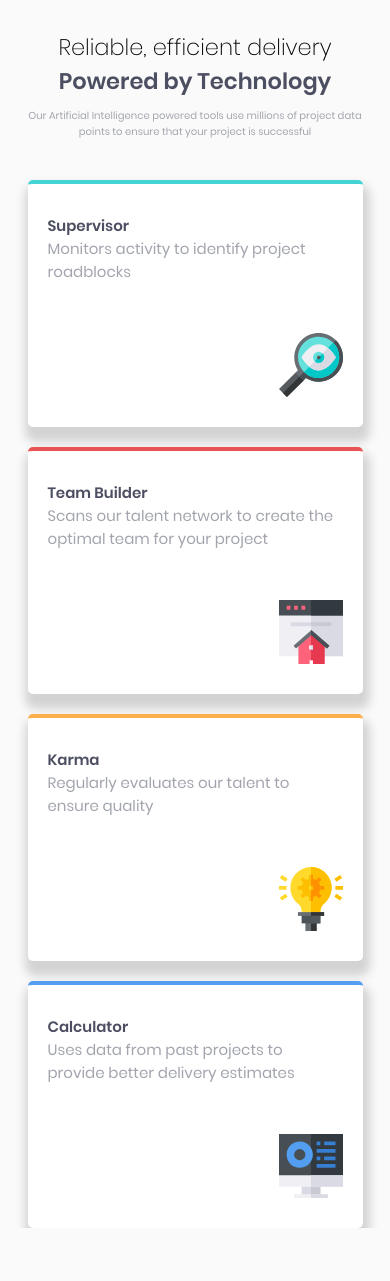
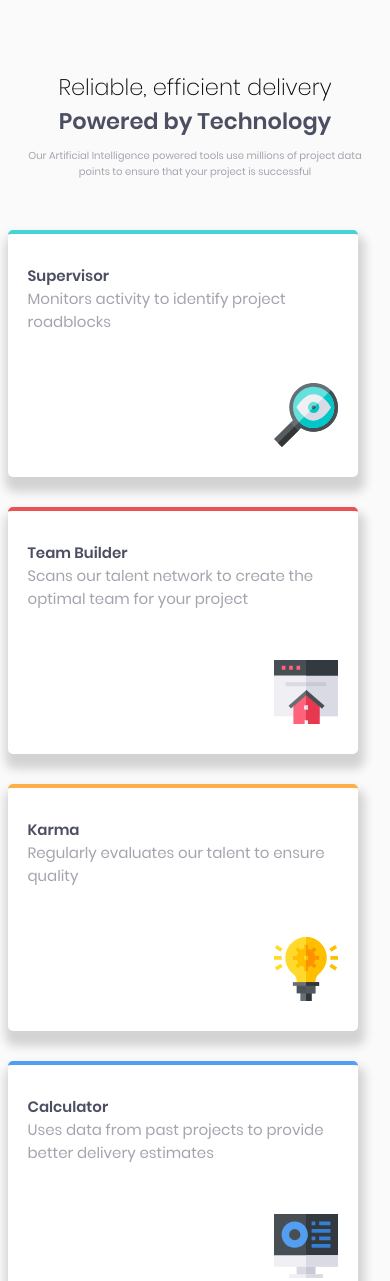
Before and after one commit to Andro87/git-four-card-feature-section, a plain HTML site: page index.html in a window 390 px wide. Shown: the top 1281 px of the page. Before the commit the page ends 1228 px from the top, so only its background shows below. Drawn offline with Linux system fonts and the light colour scheme.

Commit message:
[Changes] -css changes

```diff
--- a/css/style.css
+++ b/css/style.css
@@ -31,10 +31,7 @@ body{
 .section{
     display: flex;
     width: 100%;
-}
-
-.section--margin{
-    margin-top:30px;
+    padding-top: 70px;
 }
 
 .container{
@@ -42,27 +39,28 @@ body{
     max-width: 1440px;
 }
 
-.grid{
-    display: grid;
-    grid-template-columns: repeat(3,1fr);
-}
-
-.grid--margin{
-    margin-top: 20px;
+.wrap{
+    display: inline-flex;  /*modifiche*/
+    width: 100%;
+    margin: 50px auto;
+    align-items: center;
+    justify-content: center;
 }
 
 .column{
     display: flex;
-    padding: 20px;
 }
 
-.column--align{
-    align-items: center;
-}
+
 
 .column--direction{
     flex-direction: column;
     justify-content: center;
+}
+
+.column--margin{
+    margin-right: 30px;
+    margin-left: 30px;
 }
 
 
@@ -70,6 +68,7 @@ body{
 .box{
     display: flex;
     align-items: flex-start;
+    max-width: 350px;
     flex-direction: column;
     border-radius: 5px;
     background-color: white;
@@ -94,7 +93,7 @@ body{
 }
 
 .box--margin{
-    margin-top: 20px;
+    margin-top: 30px;
 }
 
 
@@ -139,11 +138,17 @@ body{
         max-width:375px;
     }
 
-    .grid{
-        grid-template-columns: none;
+    .wrap{
+        display: block;
     }
 
-    .column{
-        padding-bottom: 0 ;
+    .column--mobile{
+        margin-top: 30px;
+        margin-bottom: 30px;
+    }
+
+    .column--margin{
+        margin-right: 0;
+        margin-left: 0;
     }
 }
--- a/index.html
+++ b/index.html
@@ -8,22 +8,22 @@
 </head>
 <body>
 
-    <section class="section section--margin">
+    <section class="section">
 
         <div class="container">
 
             <div class="text--align">
 
-                <h2 class="light">Reliable, efficient delivery</h2>
+                <h1 class="light">Reliable, efficient delivery</h1>
                 <h2 class="bold">Powered by Technology</h2>
                 <h6 class="regular text--margin">Our Artificial Intelligence powered tools use millions of project data <br> points
                 to ensure that your project is successful</h6>
 
             </div>
 
-            <div class="grid grid--margin">
+            <div class="wrap">
 
-                <div class="column column--align">
+                <div class="column">
 
                     <div class="box box--cyan">
 
@@ -36,7 +36,7 @@
                 </div>
 
 
-                <div class="column column--direction">
+                <div class="column column--direction column--margin column--mobile">
 
                     <div class="box box--red">
 
@@ -56,7 +56,7 @@
 
                 </div>
 
-                <div class="column column--align">
+                <div class="column">
 
                     <div class="box box--blue">
 
```
